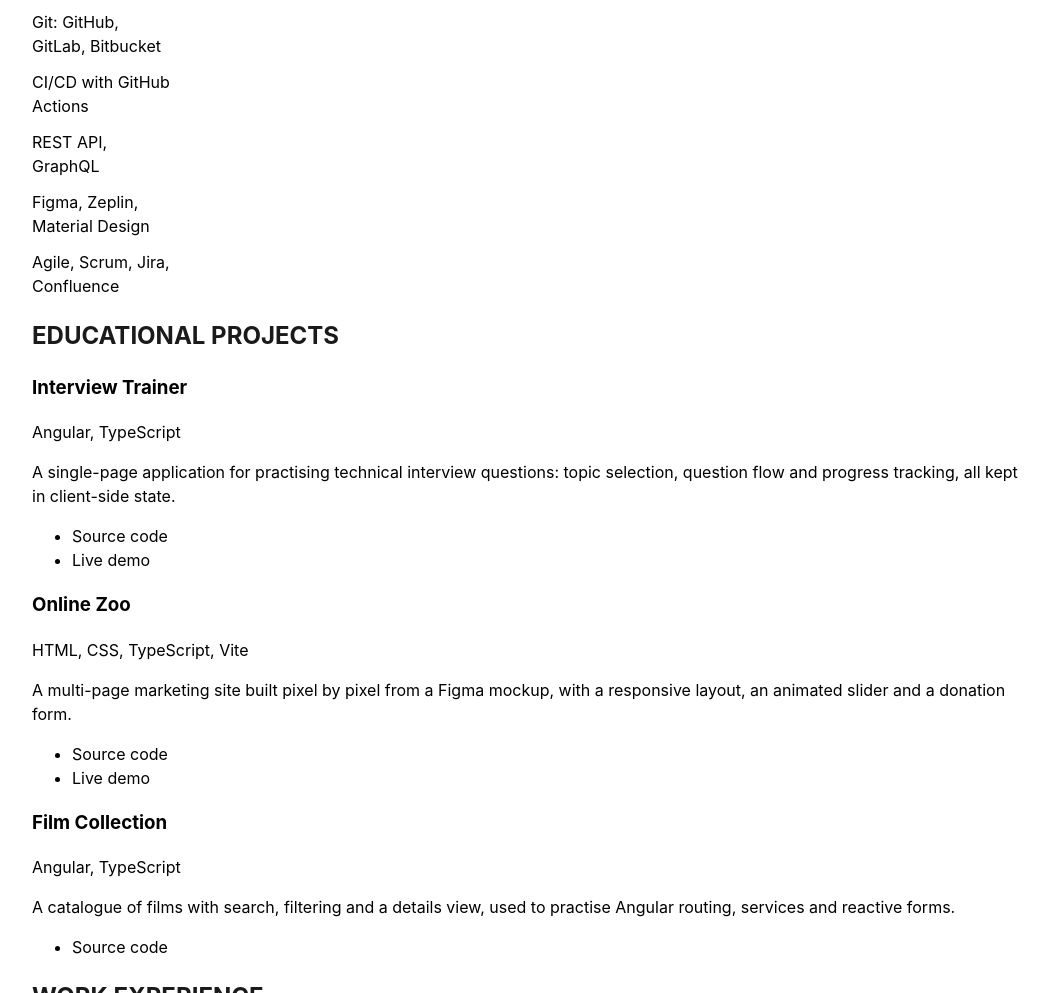
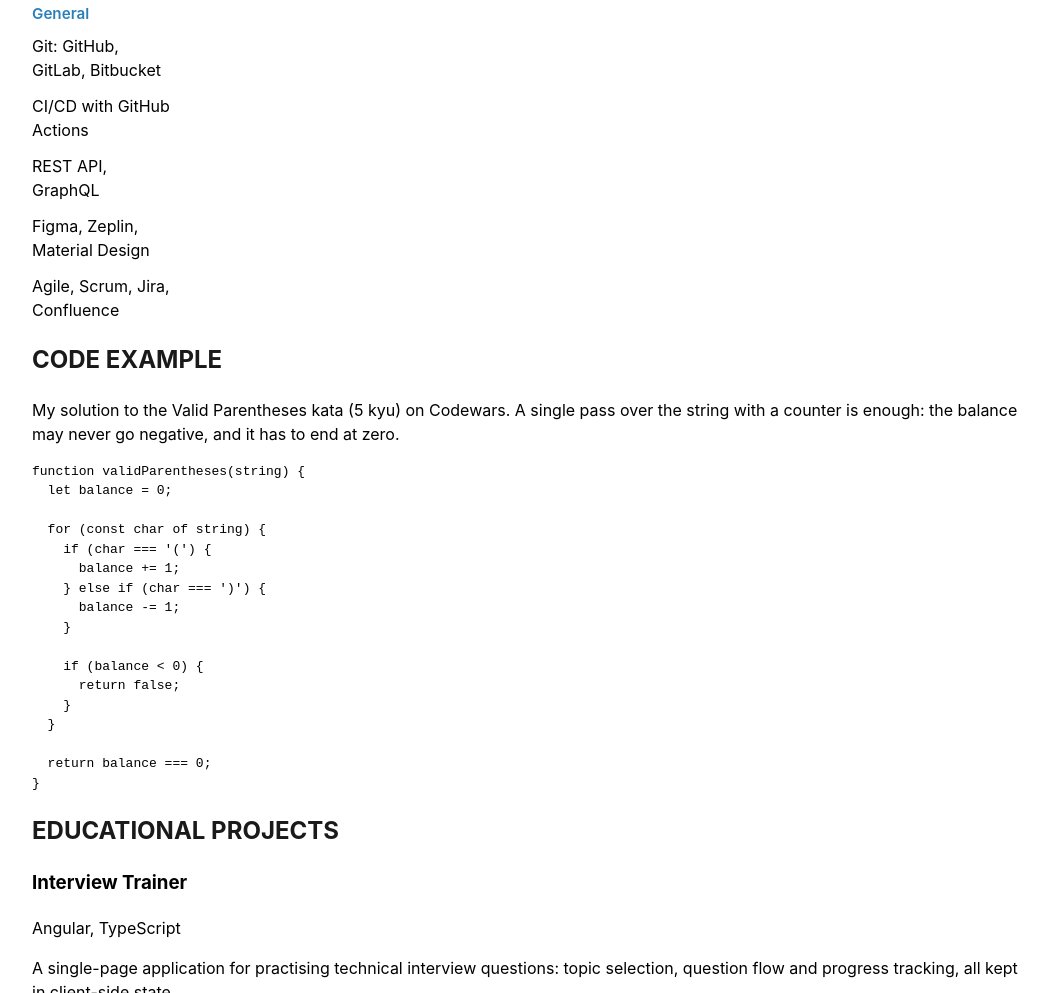
Before and after one commit to ileshchanka/rsschool-cv, a plain HTML site: page index.html in a window 1280 px wide. Shown: the part 2401-3394 px from the top of the page, without its empty margins (108-1157 px from the left). Drawn offline with Linux system fonts and the light colour scheme.

Commit message:
feat: add codewars valid parentheses code example

```diff
--- a/index.html
+++ b/index.html
@@ -30,6 +30,7 @@
             <li><a href="#contacts">Contacts</a></li>
             <li><a href="#summary">About</a></li>
             <li><a href="#skills">Skills</a></li>
+            <li><a href="#code">Code</a></li>
             <li><a href="#projects">Projects</a></li>
             <li><a href="#experience">Experience</a></li>
             <li><a href="#education">Education</a></li>
@@ -105,6 +106,30 @@
                     </ul>
                 </article>
             </div>
+        </section>
+
+        <section id="code">
+            <h2>Code Example</h2>
+            <p>My solution to the <a href="https://www.codewars.com/kata/52774a314c2333f0a7000688">Valid
+                    Parentheses</a> kata (5 kyu) on Codewars. A single pass over the string with a counter is enough:
+                the balance may never go negative, and it has to end at zero.</p>
+            <pre class="code"><code>function validParentheses(string) {
+  let balance = 0;
+
+  for (const char of string) {
+    if (char === '(') {
+      balance += 1;
+    } else if (char === ')') {
+      balance -= 1;
+    }
+
+    if (balance &lt; 0) {
+      return false;
+    }
+  }
+
+  return balance === 0;
+}</code></pre>
         </section>
 
         <section id="projects">
```
